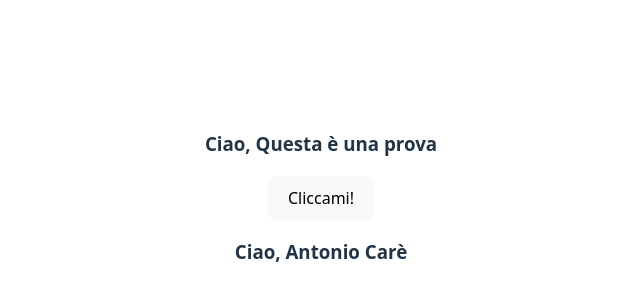
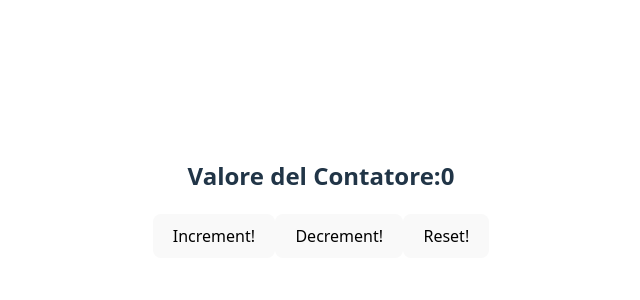
Before and after one commit to AntonioCare/React, a React (Vite) app in the folder esercizi-react/: page / in a window 1280 px wide. Shown: the part 202-502 px from the top of the page, without its empty margins (319-959 px from the left). Built offline with nearby package versions, Linux system fonts and the light colour scheme.

Commit message:
Eseguito esercizio state

```diff
--- a/esercizi-react/src/App.jsx
+++ b/esercizi-react/src/App.jsx
@@ -1,28 +1,19 @@
 import "./App.css";
-import Risultato from "./components/Risultato";
-import Saluto from "./components/saluto";
+import Counter from "./components/Counter";
 
 function App() {
-  const nome = "Antonio";
-  const cognome = "Carè";
-  const persona = {
-    nome: "Antonio",
-    cognome: "Carè",
-    eta: 23,
-  };
-  function handleClick() {
-    console.log("Sono stato cliccato");
-  }
   return (
     <>
-      <Risultato operazione={handleClick}></Risultato>
-      {persona.eta > 18 ? (
-        <Saluto nome={persona.nome} cognome={persona.cognome}></Saluto>
-      ) : (
-        <h3>Non sei autorizzato</h3>
-      )}
+      <Counter initialValue={0} incrementAmount={3}></Counter>
     </>
   );
 }
-
+// Quando si chiama la funzione "setter" per incrementare il contatore,
+// il parametro dovrebbe essere una funzione o un valore immediato?
+//  Perché?
+// Scrivi le tue risposte in un commento.
+// Si dovrebbe essere un valore immediato poichè
+// la funzione di set viene eseguita in base al valore del conteggio
+// attuale in count altrimenti se avessimo dovuto prendere
+// il valore di un elemento precedente avrei dovuto usare una funzione.
 export default App;
--- /dev/null
+++ b/esercizi-react/src/components/Counter.jsx
@@ -0,0 +1,34 @@
+import { useState } from "react";
+import CounterDisplay from "./CounterDisplay";
+export default function Counter({ initialValue = 0, incrementAmount }) {
+  const [counter, setCounter] = useState(initialValue);
+  return (
+    <>
+      <CounterDisplay counter={counter}></CounterDisplay>
+      <button
+        className="increment"
+        onClick={() => {
+          setCounter(counter + incrementAmount);
+        }}
+      >
+        Increment!
+      </button>
+      <button
+        className="decrement"
+        onClick={() => {
+          setCounter(counter - incrementAmount);
+        }}
+      >
+        Decrement!
+      </button>
+      <button
+        className="reset"
+        onClick={() => {
+          setCounter(initialValue);
+        }}
+      >
+        Reset!
+      </button>
+    </>
+  );
+}
--- /dev/null
+++ b/esercizi-react/src/components/CounterDisplay.jsx
@@ -0,0 +1,7 @@
+export default function CounterDisplay({ counter }) {
+  return (
+    <>
+      <h2>Valore del Contatore:{counter}</h2>
+    </>
+  );
+}
--- a/esercizi-react/src/components/Risultato.jsx
+++ /dev/null
@@ -1,10 +0,0 @@
-import Saluto from "./saluto";
-
-export default function Risultato(props) {
-  return (
-    <>
-      <Saluto nome="Questa è una prova"></Saluto>
-      <button onClick={props.operazione}>Cliccami!</button>
-    </>
-  );
-}
--- a/esercizi-react/src/components/saluto.jsx
+++ /dev/null
@@ -1,7 +0,0 @@
-export default function Saluto(props) {
-  return (
-    <h3>
-      Ciao, {props.nome} {props.cognome}
-    </h3>
-  );
-}
```
Also changed, not shown: 2 other files (tests, documents, lock files or other folders).
